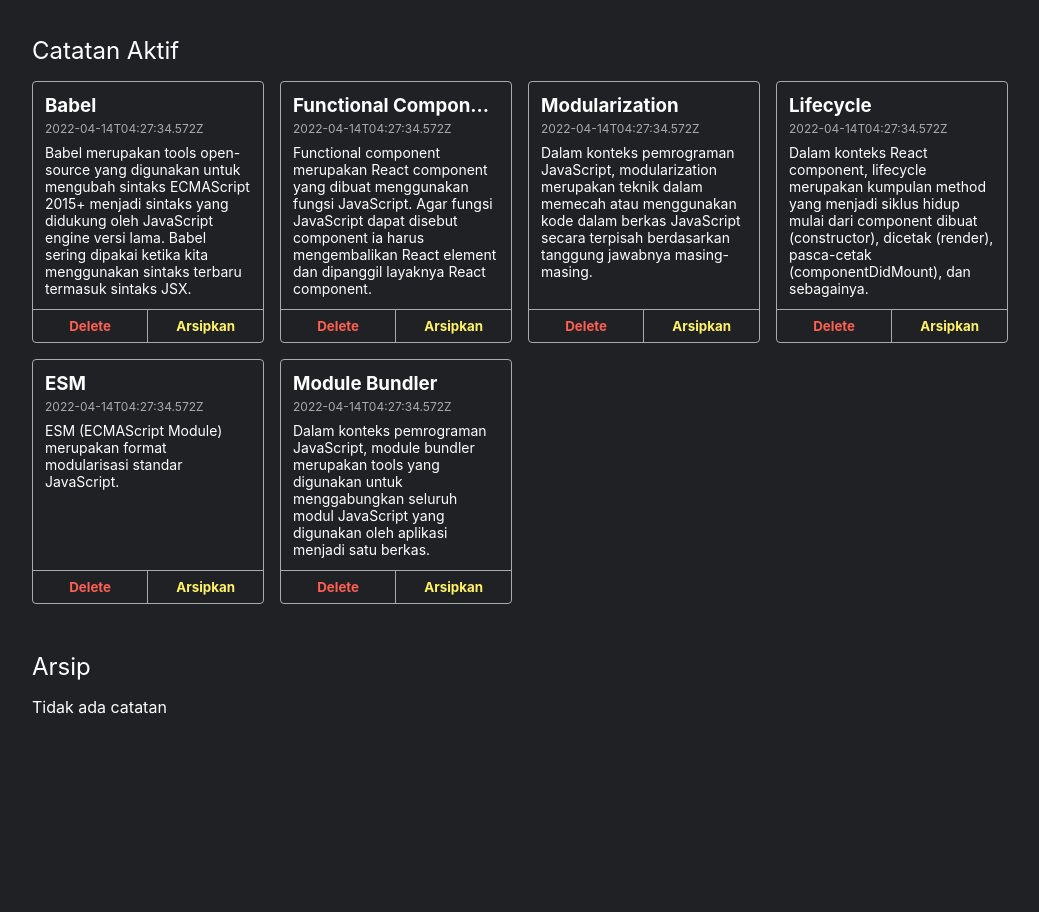
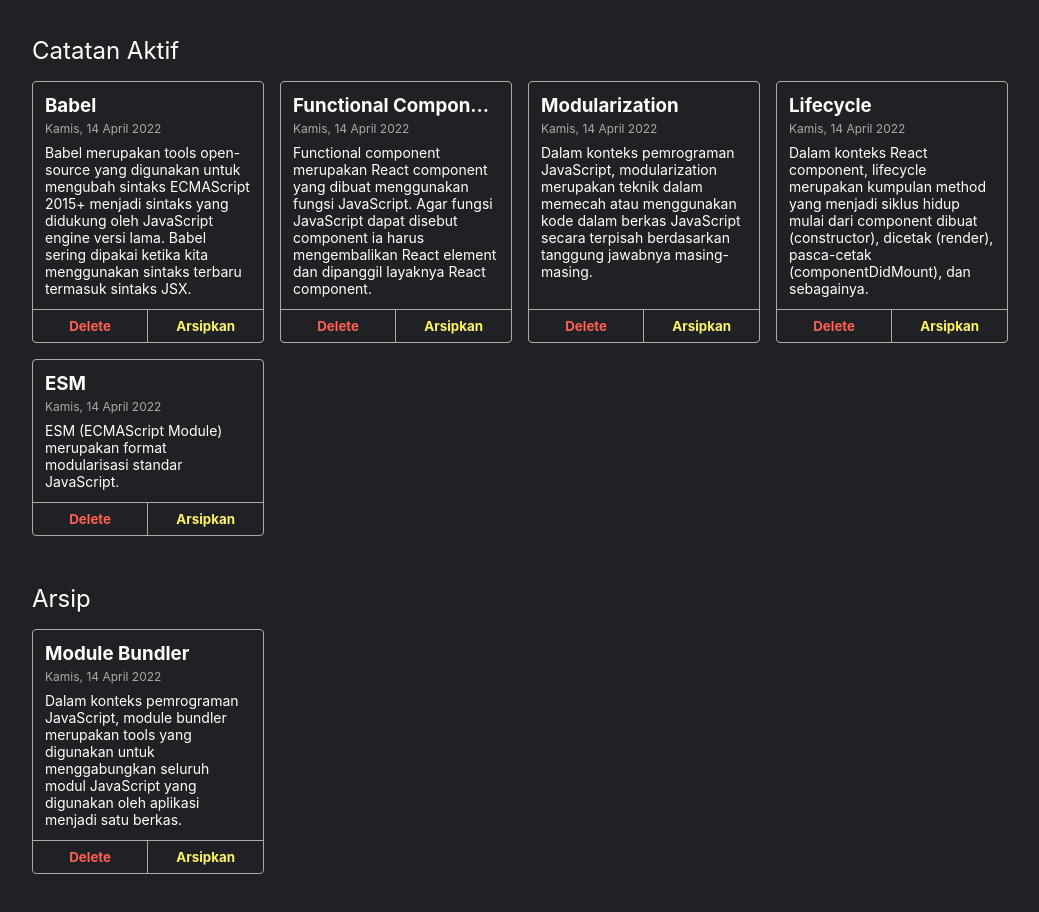
Before and after one commit to quenzvezda/personal-notes-react, a React (Vite) app: page / in a window 1280 px wide. Shown: the part 480-1392 px from the top of the page, without its empty margins (120-1159 px from the left). Before the commit the page ends 1225 px from the top, so only its background shows below. Built offline with nearby package versions, Linux system fonts and the light colour scheme.

Commit message:
fix format date after add note

```diff
--- a/src/components/NoteApp.jsx
+++ b/src/components/NoteApp.jsx
@@ -16,7 +16,7 @@
 
   onAddNoteHandler(newNote) {
     this.setState(prevState => ({
-        notes: [...prevState.notes, { ...newNote, id: Date.now(), archived: false, createAt: new Date().toISOString()}],
+        notes: [...prevState.notes, { ...newNote, id: Date.now(), archived: false, createdAt: new Date().toISOString()}],
     }));
   }
 
--- a/src/components/NoteBody.jsx
+++ b/src/components/NoteBody.jsx
@@ -4,6 +4,8 @@
 
 function NoteBody(props) {
     const { notes } = props;
+
+    console.log(notes);
 
     const activeNotes = notes.filter(note => !note.archived);
     const archivedNotes = notes.filter(note => note.archived);
--- a/src/components/NoteItem.jsx
+++ b/src/components/NoteItem.jsx
@@ -1,13 +1,16 @@
 import React from "react";
+import { showFormattedDate } from "../utils/data";
 
 function NoteItem(props) {
     const { note, onDeleteNoteHandler } = props;
+
+    console.log(note.createdAt);
 
     return (
         <div className="note-item">
             <div className="note-item__content">
                 <h3 className="note-item__title">{note.title}</h3>
-                <p className="note-item__date">{note.createdAt}</p>
+                <p className="note-item__date">{showFormattedDate(note.createdAt)}</p>
                 <p className="note-item__body">{note.body}</p>
             </div>
             <div className="note-item__action">
--- a/src/utils/data.js
+++ b/src/utils/data.js
@@ -40,7 +40,7 @@
       title: "Module Bundler",
       body: "Dalam konteks pemrograman JavaScript, module bundler merupakan tools yang digunakan untuk menggabungkan seluruh modul JavaScript yang digunakan oleh aplikasi menjadi satu berkas.",
       createdAt: "2022-04-14T04:27:34.572Z",
-      archived: false,
+      archived: true,
     },
   ];
 };
```
